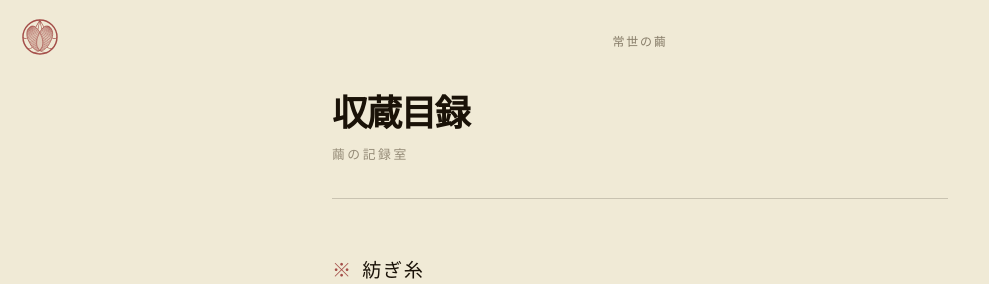
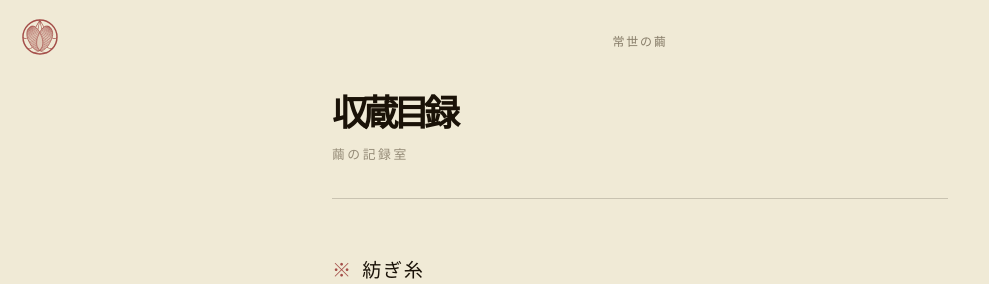
Before and after one commit to AriaYura/eternalnessstudy, a Jekyll site: the page built from catalog.html, in a window 1280 px wide. Shown: the top 284 px of the page, without its empty margins (0-989 px from the left). Built offline with Jekyll 4.4.1, drawn with Linux system fonts in a browser that asks for light colours; some web fonts are replaced.

Commit message:
adjust title letter spacing

```diff
--- a/_layouts/catalog.html
+++ b/_layouts/catalog.html
@@ -65,7 +65,7 @@
       font-family: 'Zen Old Mincho', serif;
       font-size: 2.25rem;
       font-weight: 700;
-      letter-spacing: -0.05em;
+      letter-spacing: -0.15em;
       color: var(--ink);
       display: block;
       margin-bottom: 0.5rem;
--- a/_layouts/post.html
+++ b/_layouts/post.html
@@ -64,7 +64,7 @@
       font-family: 'Zen Old Mincho', serif;
       font-size: 2rem;
       font-weight: 700;
-      letter-spacing: 0.05em;
+      letter-spacing: -0.05em;
       line-height: 1.3;
       margin-bottom: 2.5rem;
     }
```
